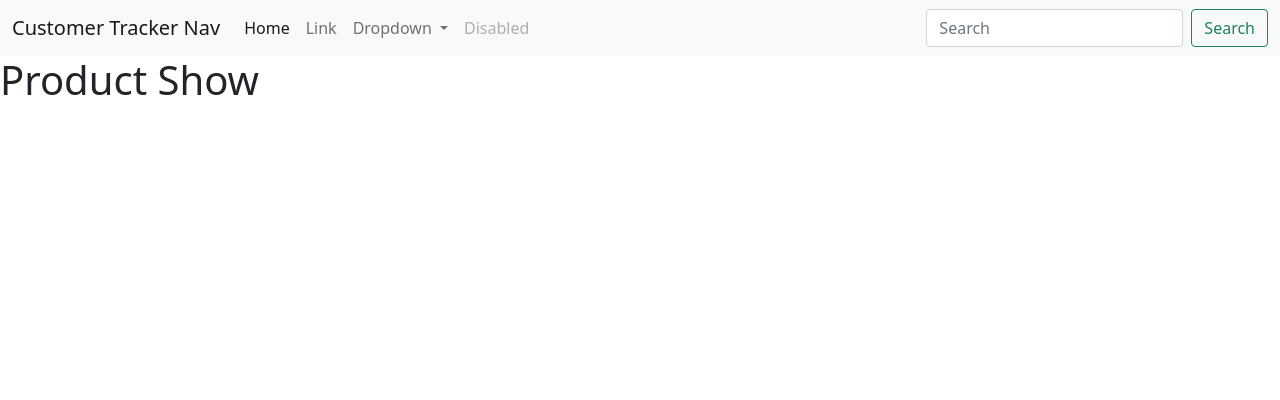
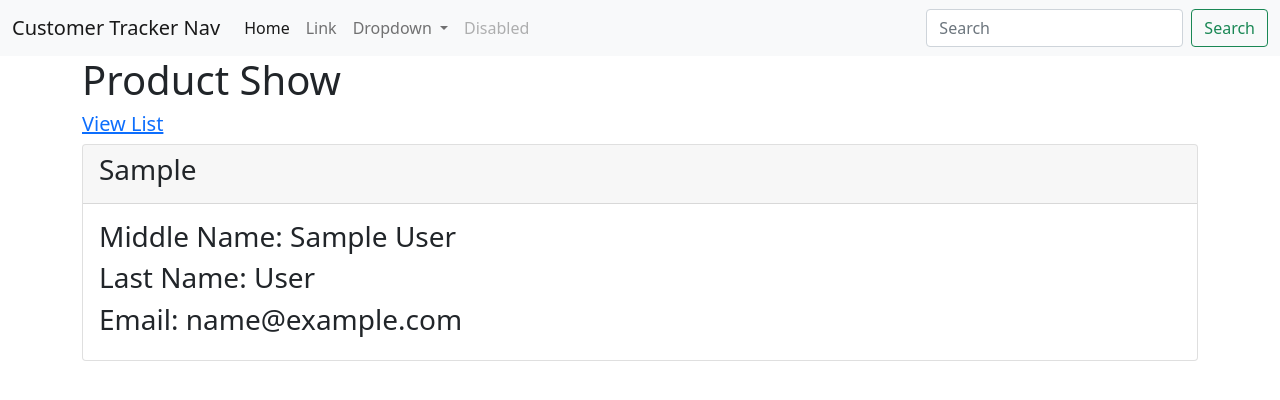
Before and after one commit to AlishTwanabasu/project_producttracker, a Django app: template project_customertracker/app_customertracker/templates/products/show.html in a window 1280 px wide. Shown: the top 400 px of the page. Run offline with Django 4.2, Linux system fonts and the light colour scheme; the template is opened without the code that fills it: values that come from a table or form of the project are taken from there, others are empty; tables that the repository leaves empty hold one stand-in row (values such as "Sample post"); parts of the project's set-up code (start-up, migrations or seed data) failed here and were passed over.

Commit message:
show, edit and update

```diff
--- a/project_customertracker/app_customertracker/templates/products/create.html
+++ b/project_customertracker/app_customertracker/templates/products/create.html
@@ -5,6 +5,7 @@ PRODUCT Create
 {% endblock %}
 
 {% block body_content %}
+<div class="container">
     <h1>Product Create</h1>
     <h5><a href="{% url 'product.index' %}">View List</a></h5>
     {% if msg %}
@@ -19,5 +20,6 @@ PRODUCT Create
         {{ form.as_p }}
         <input type="submit" value="ADD NEW" class="btn btn-primary">
     </form>
+</div>
 
 {% endblock %}
--- a/project_customertracker/app_customertracker/templates/products/show.html
+++ b/project_customertracker/app_customertracker/templates/products/show.html
@@ -5,5 +5,20 @@ PRODUCT Show
 {% endblock %}
 
 {% block body_content %}
-<h1>Product Show</h1>
+<div class="container">
+    <h1>Product Show</h1>
+    <h5><a href="{% url 'product.index' %}">View List</a></h5>
+    <div class="card">
+        <div class="card-header">
+            <h3 class="card-first_name">
+                {{ users.first_name}}
+            </h3>
+        </div>
+        <div class="card-body">
+            <h3>Middle Name: {{ users.middle_name }}</h3>
+            <h3>Last Name: {{ users.last_name }}</h3>
+            <h3>Email: {{ users.email }}</h3>
+        </div>
+    </div>
+</div>
 {% endblock %}
--- a/project_customertracker/app_customertracker/urls.py
+++ b/project_customertracker/app_customertracker/urls.py
@@ -4,4 +4,8 @@ from . import views
 urlpatterns = [
     path("products/", views.product_index, name="product.index"),
     path("products/create/", views.product_create, name="product.create"),
+    path("products/show/<int:id>/", views.product_show, name="product.show"),
+    path("products/edit/<int:id>/", views.product_edit, name="product.edit"),
+    path("products/update/", views.product_update, name="product.update"),
+    path("products/delete/<int:id>/", views.product_delete, name="product.delete"),
 ]
```
Also changed, not shown: project_customertracker/app_customertracker/templates/products/edit.html (+25 -1 lines), project_customertracker/app_customertracker/templates/products/index.html (+11 -4 lines), project_customertracker/app_customertracker/views.py (+36 -1 lines). Lines whose indentation alone changed are shown as unchanged.
